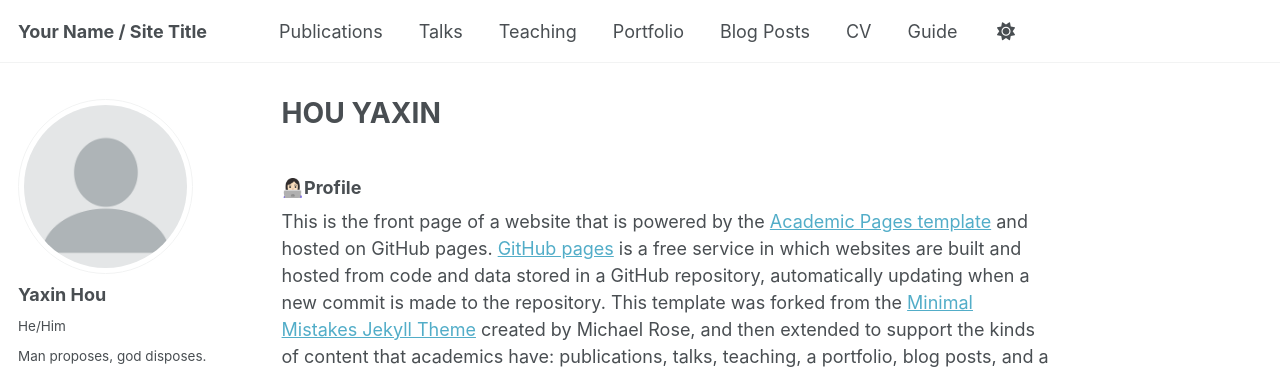
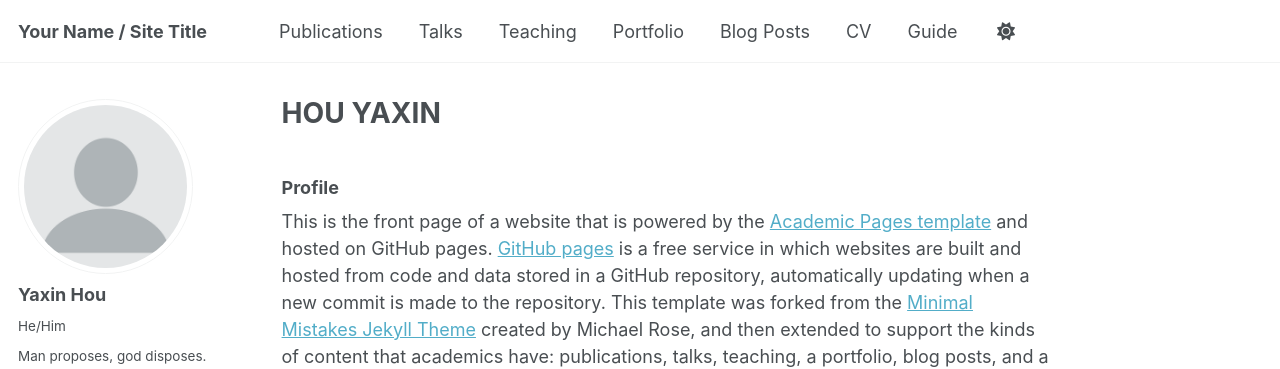
Before and after one commit to YaxinHou/yaxinhou.github.io, a Jekyll site: the page built from _pages/about.md, in a window 1280 px wide and 900 px high. Shown: the top 369 px of the window. Built offline with Jekyll 4.4.1, drawn with Linux system fonts in a browser that asks for light colours; some web fonts are replaced; a script that is not in the unit is left out.

```diff
--- a/_pages/about.md
+++ b/_pages/about.md
@@ -7,7 +7,7 @@ redirect_from:
   - /about.html
 ---
 
-### 👩🏻‍💻Profile
+### Profile
 
 This is the front page of a website that is powered by the [Academic Pages template](https://github.com/academicpages/academicpages.github.io) and hosted on GitHub pages. [GitHub pages](https://pages.github.com) is a free service in which websites are built and hosted from code and data stored in a GitHub repository, automatically updating when a new commit is made to the repository. This template was forked from the [Minimal Mistakes Jekyll Theme](https://mmistakes.github.io/minimal-mistakes/) created by Michael Rose, and then extended to support the kinds of content that academics have: publications, talks, teaching, a portfolio, blog posts, and a dynamically-generated CV. Incidentally, these same features make it a great template for anyone that needs to show off a professional template!
 
```
